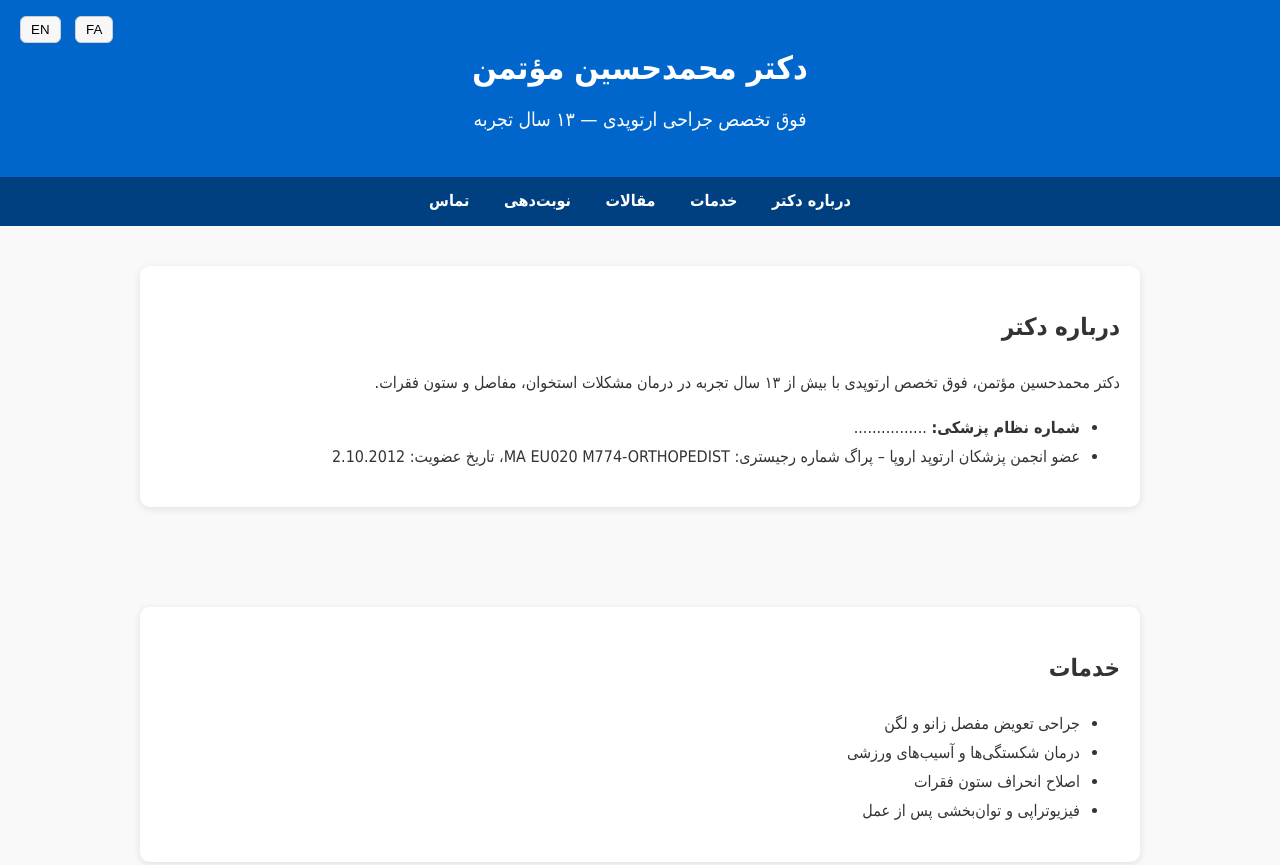
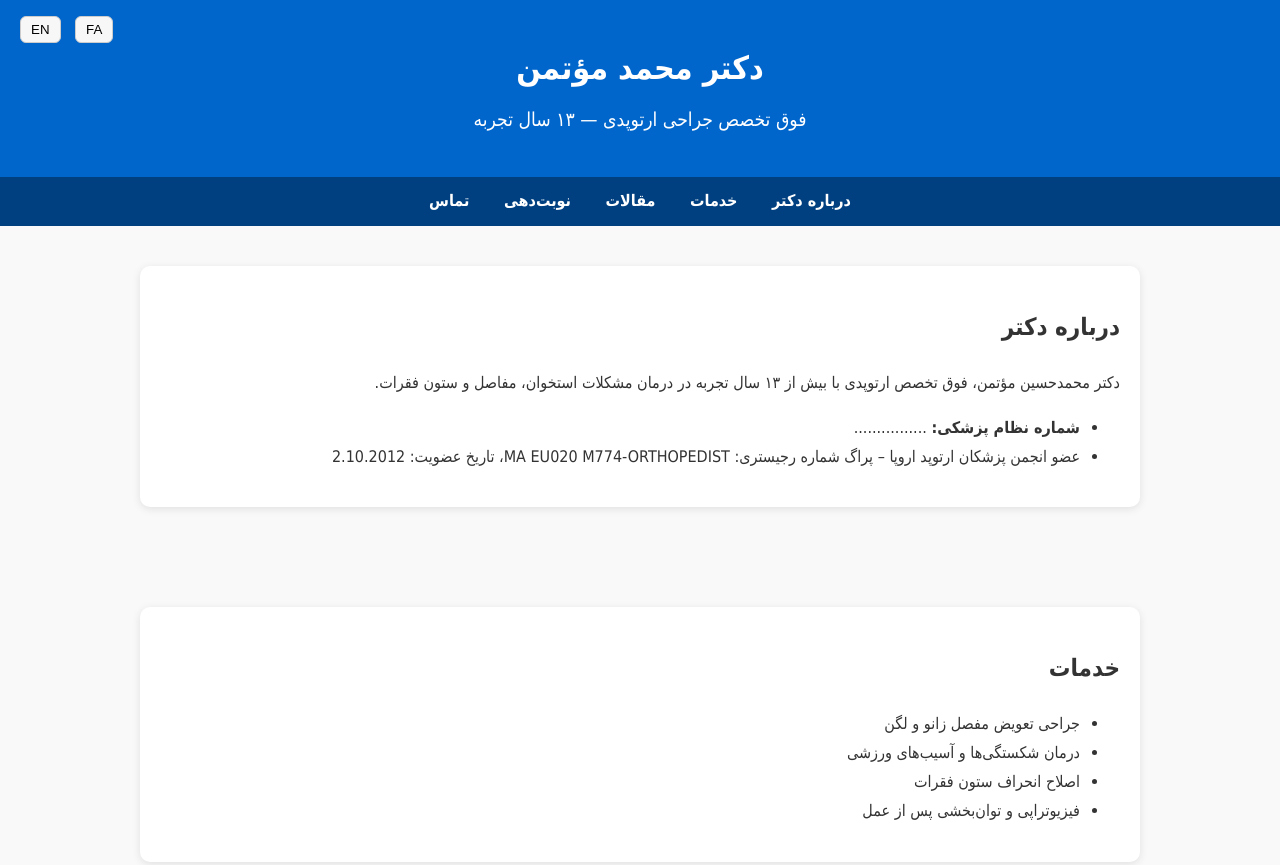
Before and after one commit to AmirrezaRoustaei/Demo-site-Dr.Motamen, a website: page index.html in a window 1280 px wide. Shown: the top 865 px of the page. Drawn offline with Linux system fonts and the light colour scheme.

Commit message:
Update index.html

```diff
--- a/index.html
+++ b/index.html
@@ -3,7 +3,7 @@
 <head>
   <meta charset="UTF-8">
   <meta name="viewport" content="width=device-width, initial-scale=1.0">
-  <title id="pageTitle">کلینیک دکتر محمدحسین مؤتمن</title>
+  <title id="pageTitle">کلینیک دکتر محمد مؤتمن</title>
   <link rel="stylesheet" href="styles.css">
   <style>
     .lang-switch {
@@ -29,7 +29,7 @@
       <button onclick="setLanguage('en')">EN</button>
     </div>
 
-    <h1 id="headerTitle">دکتر محمدحسین مؤتمن</h1>
+    <h1 id="headerTitle">دکتر محمد مؤتمن</h1>
     <p id="headerSubtitle">فوق تخصص جراحی ارتوپدی — ۱۳ سال تجربه</p>
   </header>
 
```
